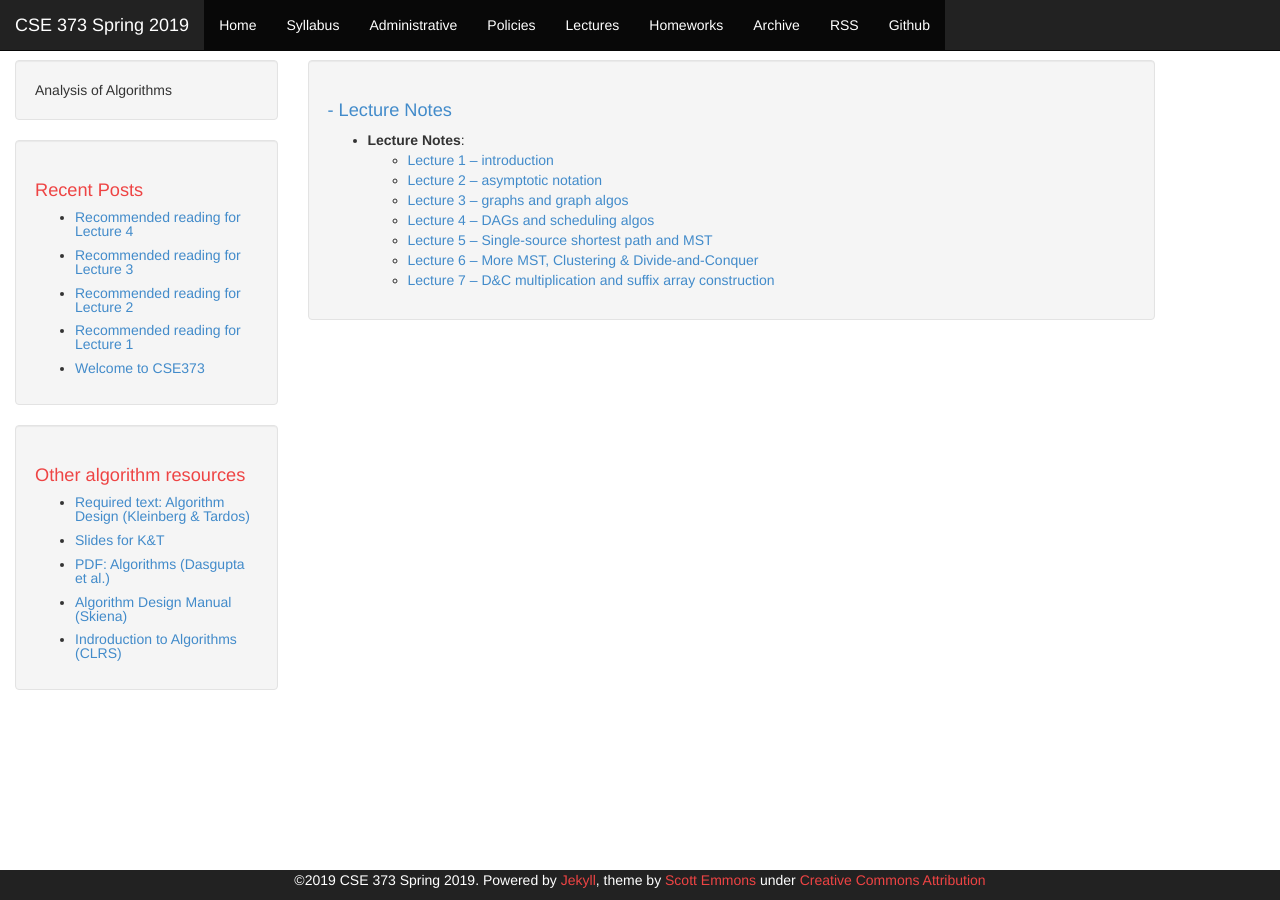
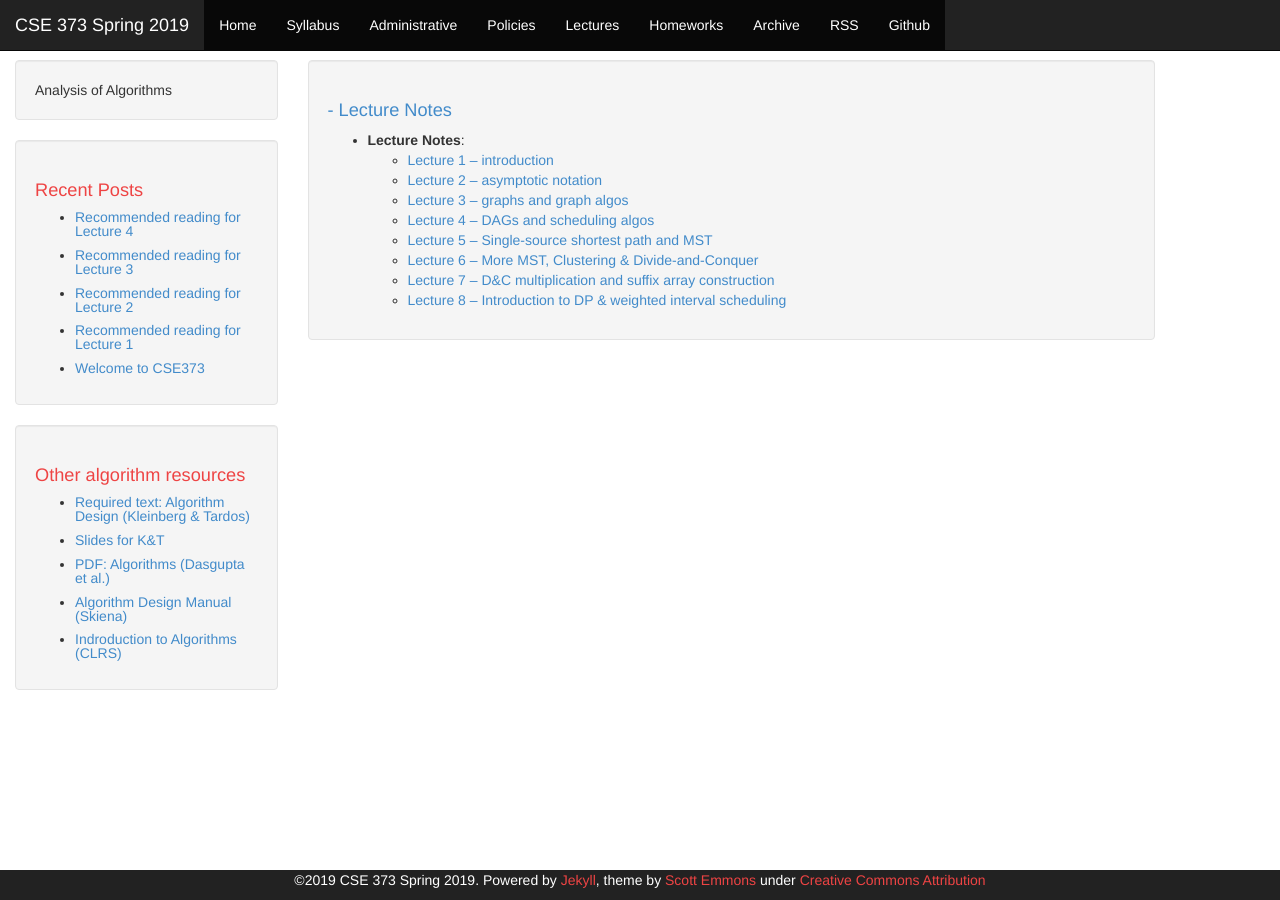
Before and after one commit to rob-p/CSE373S19, a Jekyll site: the page built from lectures.md, in a window 1280 px wide. Built offline with Jekyll 4.4.1, drawn with Linux system fonts in a browser that asks for light colours.

Commit message:
adding DP even though we probably won't get to it today

```diff
--- a/lectures.md
+++ b/lectures.md
@@ -12,6 +12,7 @@ published: true
     * [Lecture 5 -- Single-source shortest path and MST][5]
     * [Lecture 6 -- More MST, Clustering & Divide-and-Conquer][6]
     * [Lecture 7 -- D&C multiplication and suffix array construction][7]
+    * [Lecture 8 -- Introduction to DP & weighted interval scheduling][8]
 
 
 
@@ -23,3 +24,4 @@ published: true
 [5]:{{ site.url }}/notes/Lec5.pdf
 [6]:{{ site.url }}/notes/Lec6.pdf
 [7]:{{ site.url }}/notes/Lec7.pdf
+[8]:{{ site.url }}/notes/Lec8.pdf
```
Also changed, not shown: 1 other file.
